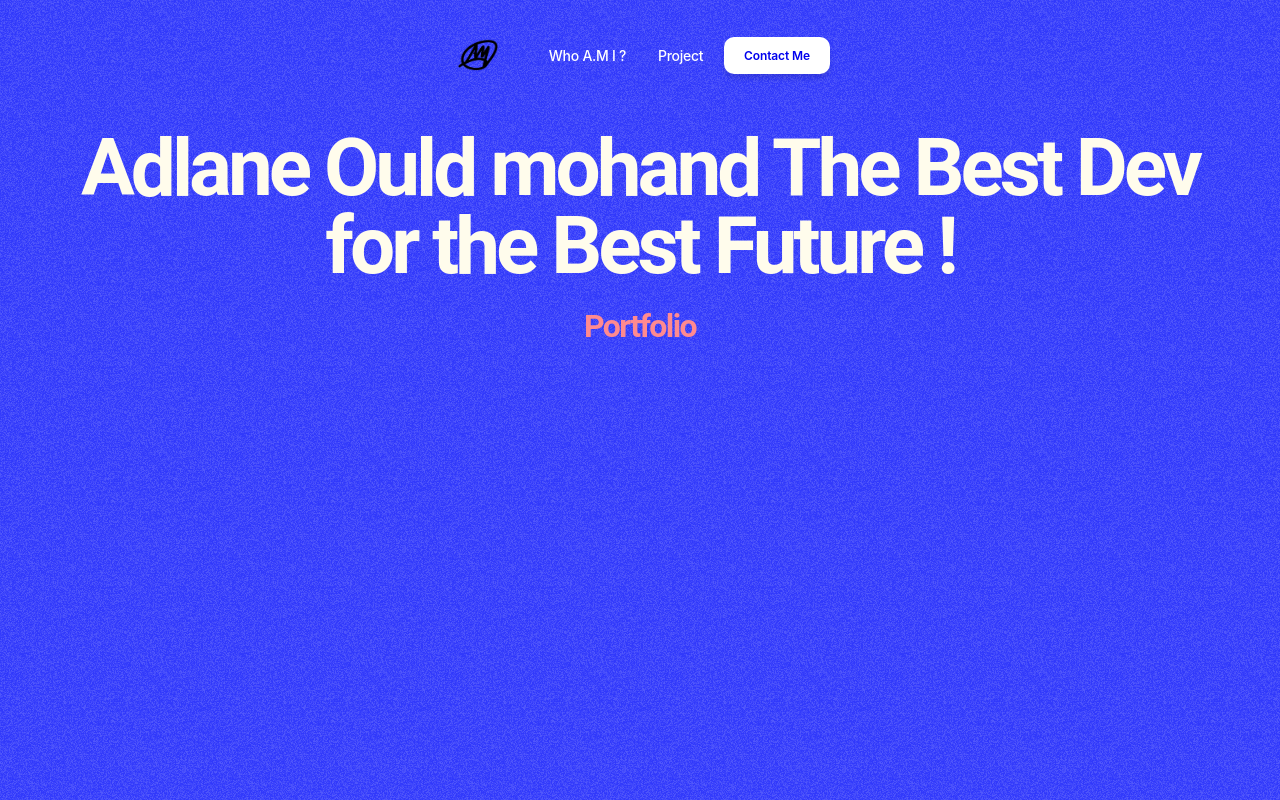
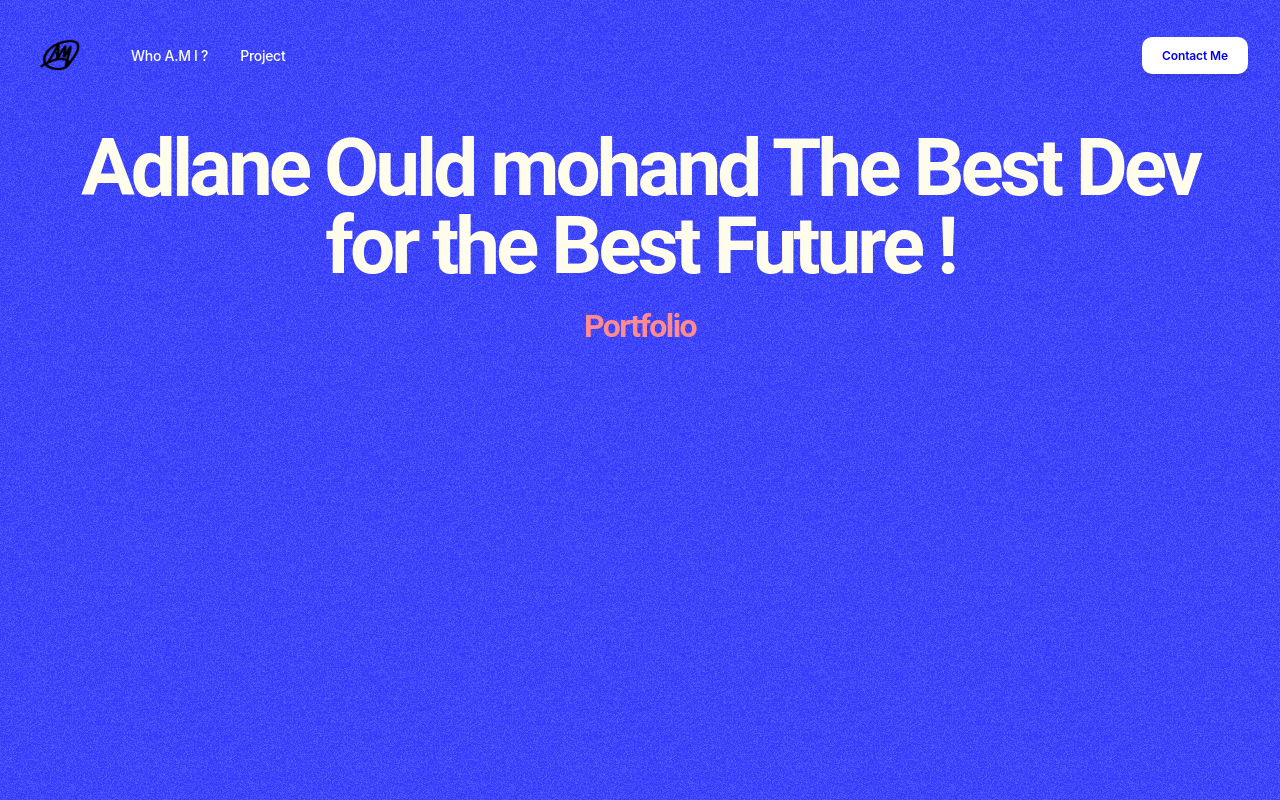
Before and after one commit to Adom7/Portfolio2024, a React (Create React App) app: page / in a window 1280 px wide. Shown: the top 800 px of the page. Built offline with nearby package versions, Linux system fonts and the light colour scheme.

Commit message:
header Done

```diff
--- a/src/component/Header/Header.css
+++ b/src/component/Header/Header.css
@@ -3,7 +3,7 @@
   display: flex;
   align-items: center;
   justify-content: space-between;
-  width: 100%; /* Prend toute la largeur de la page */
+  width: 95%;
   height: 40px;
   font-family: var(--fonts-softSans);
   color: #FFFCEC;
@@ -31,7 +31,7 @@
 
 
   .sections-container, .contact-container {
-    display: none; /* Cache les éléments du menu principal */
+    display: none;
   }
 }
 
@@ -39,6 +39,7 @@
 .logo-and-section-container {
   display: flex;
   align-items: center;
+  justify-content: space-between;
 }
 
 .logo-container {
--- a/src/component/Header/Header.jsx
+++ b/src/component/Header/Header.jsx
@@ -5,7 +5,6 @@ import LogoAM from "../../media/logo-AM.png";
 class Header extends Component {
   render() {
     return (
-      <div>
         <header className="header-master-container">
           <nav className="logo-and-section-container">
             <a href="/" className="logo-container">
@@ -44,7 +43,6 @@ class Header extends Component {
             </a>
           </div>
         </header>
-      </div>
     );
   }
 }
```
